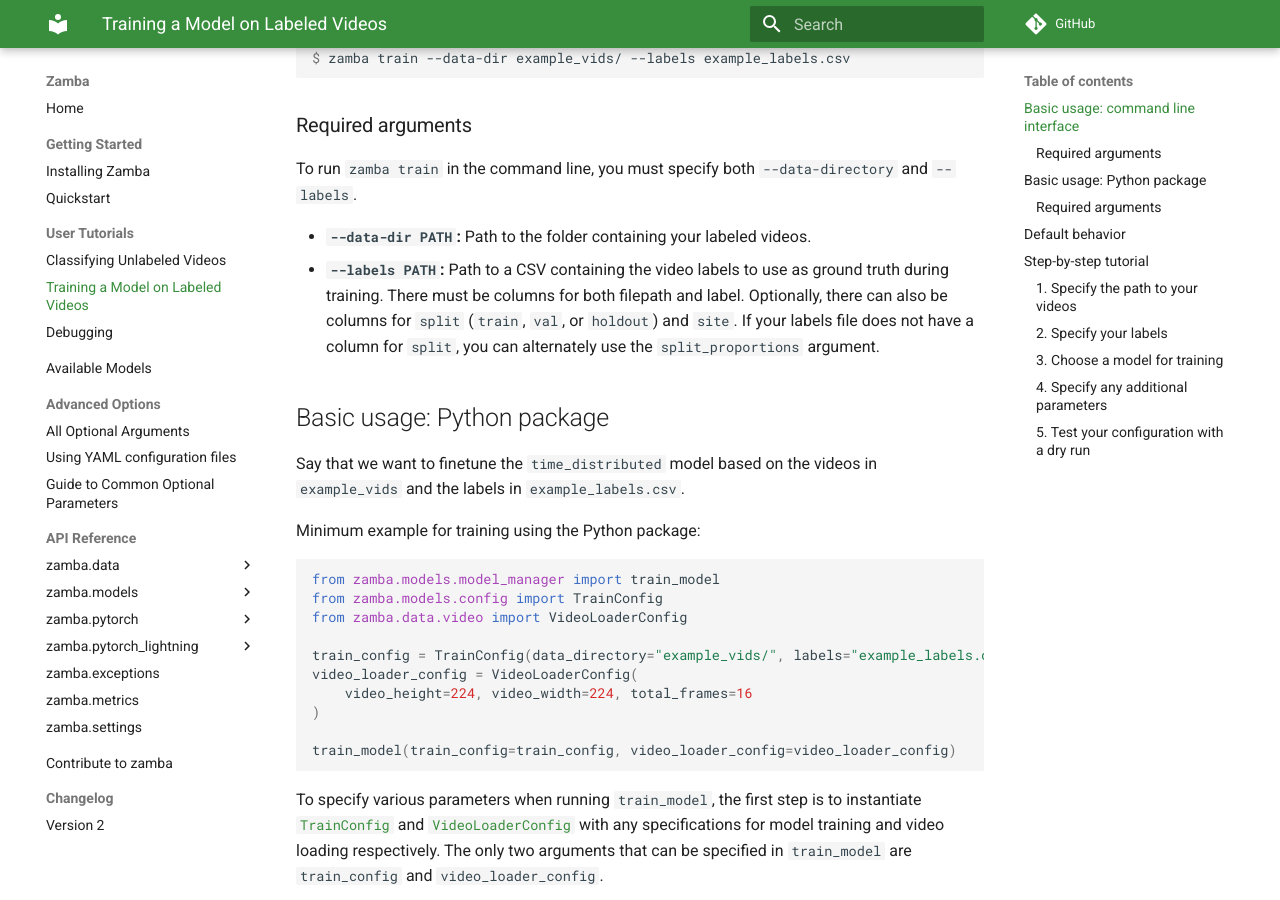
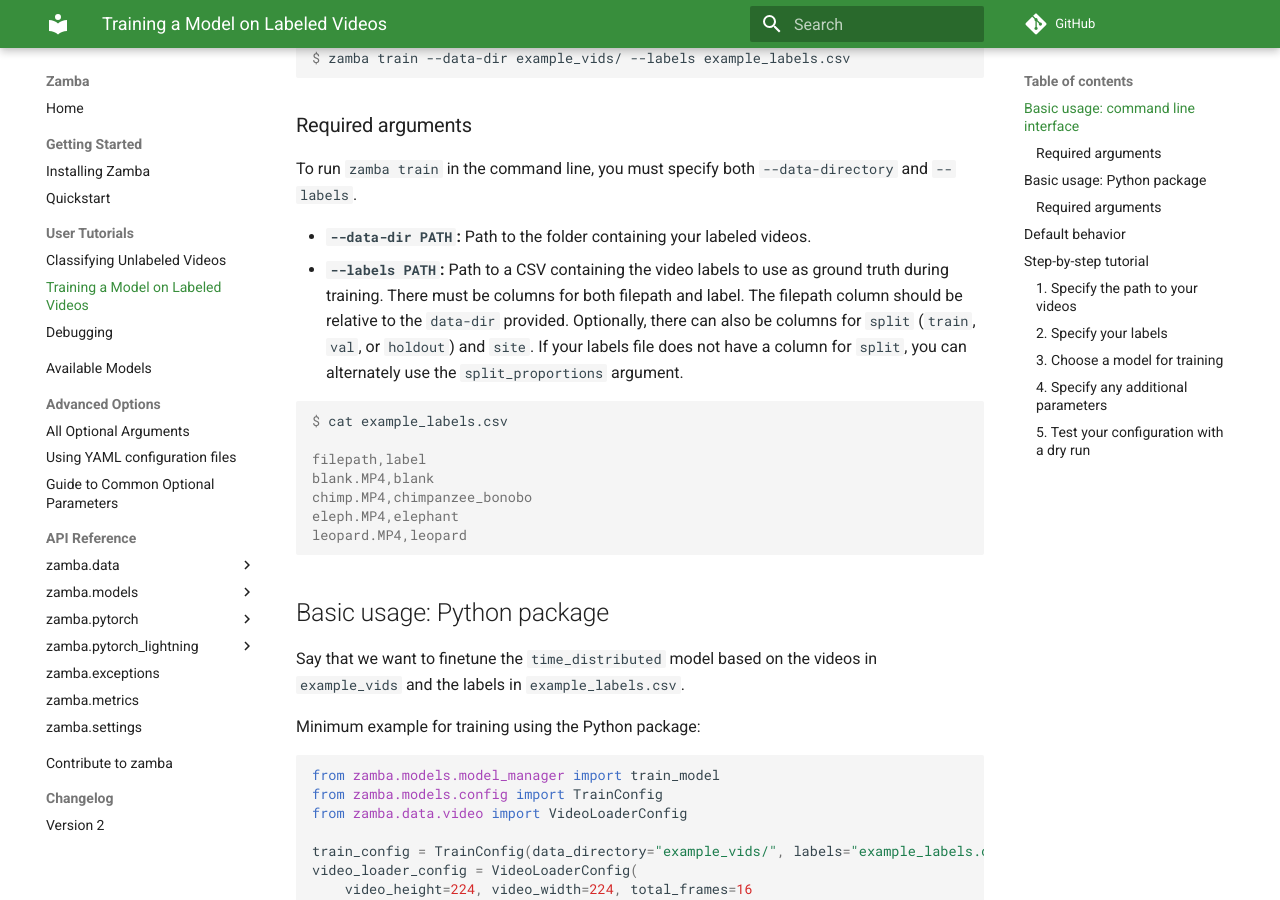
Before and after one commit to drivendataorg/zamba, an MkDocs documentation site: the page built from docs/docs/train-tutorial.md, in a window 1280 px wide and 900 px high, scrolled down 709 px. Built offline with MkDocs 1.6.1 and Material for MkDocs 9.7.7, drawn with Linux system fonts in a browser that asks for light colours; comment, search, counter and statistics services are not loaded; the version menu is left out.

Commit message:
clarify labels filepath columns

````diff
--- a/docs/docs/train-tutorial.md
+++ b/docs/docs/train-tutorial.md
@@ -29,8 +29,17 @@ $ zamba train --data-dir example_vids/ --labels example_labels.csv
 To run `zamba train` in the command line, you must specify both `--data-directory` and `--labels`.
 
 * **`--data-dir PATH`:** Path to the folder containing your labeled videos.
-* **`--labels PATH`:** Path to a CSV containing the video labels to use as ground truth during training. There must be columns for both filepath and label. Optionally, there can also be columns for `split` (`train`, `val`, or `holdout`) and `site`. If your labels file does not have a column for `split`, you can alternately use the `split_proportions` argument.
+* **`--labels PATH`:** Path to a CSV containing the video labels to use as ground truth during training. There must be columns for both filepath and label. The filepath column should be relative to the `data-dir` provided. Optionally, there can also be columns for `split` (`train`, `val`, or `holdout`) and `site`. If your labels file does not have a column for `split`, you can alternately use the `split_proportions` argument.
 
+```console
+$ cat example_labels.csv
+
+filepath,label
+blank.MP4,blank
+chimp.MP4,chimpanzee_bonobo
+eleph.MP4,elephant
+leopard.MP4,leopard
+```
 
 ## Basic usage: Python package
 
````
Also changed, not shown: docs/docs/quickstart.md (+5 -5 lines).
